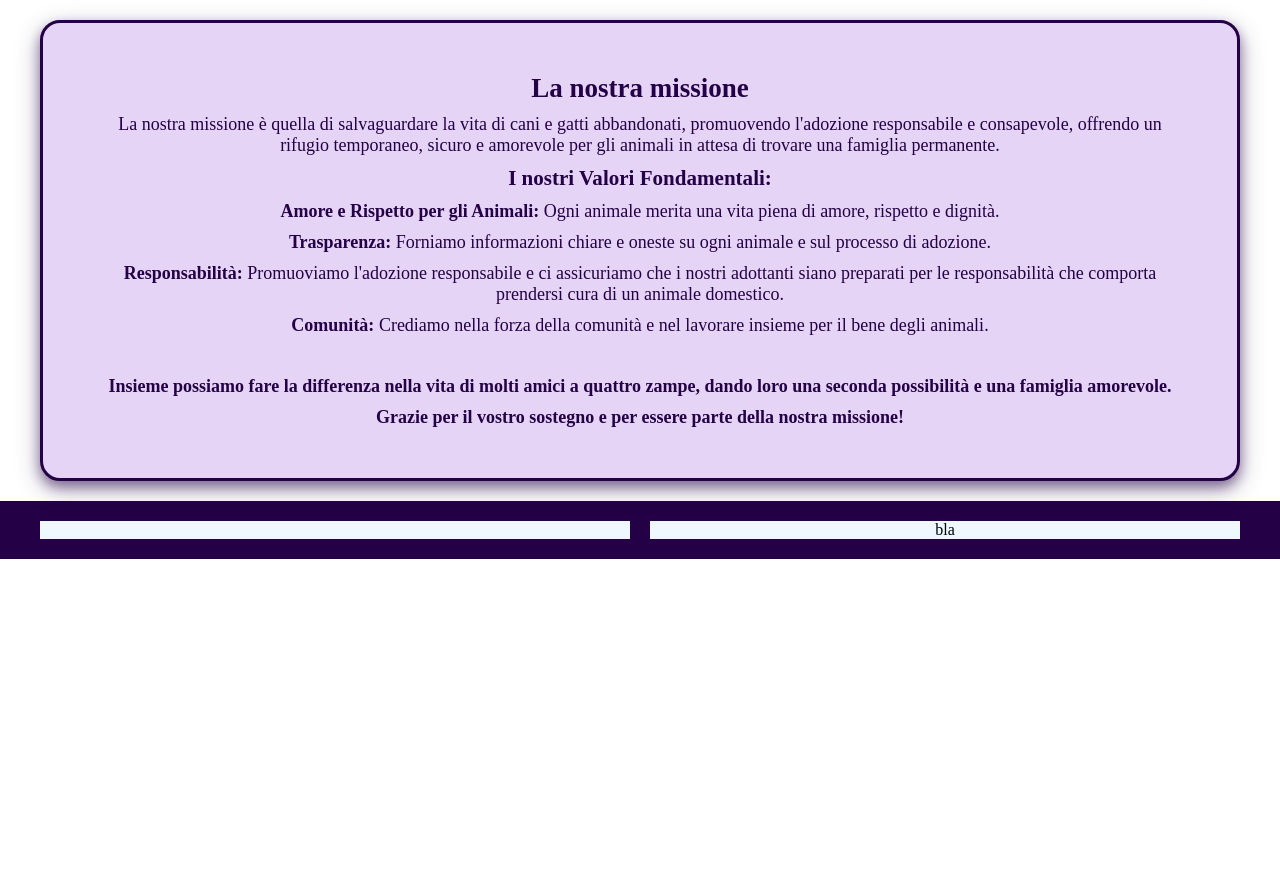
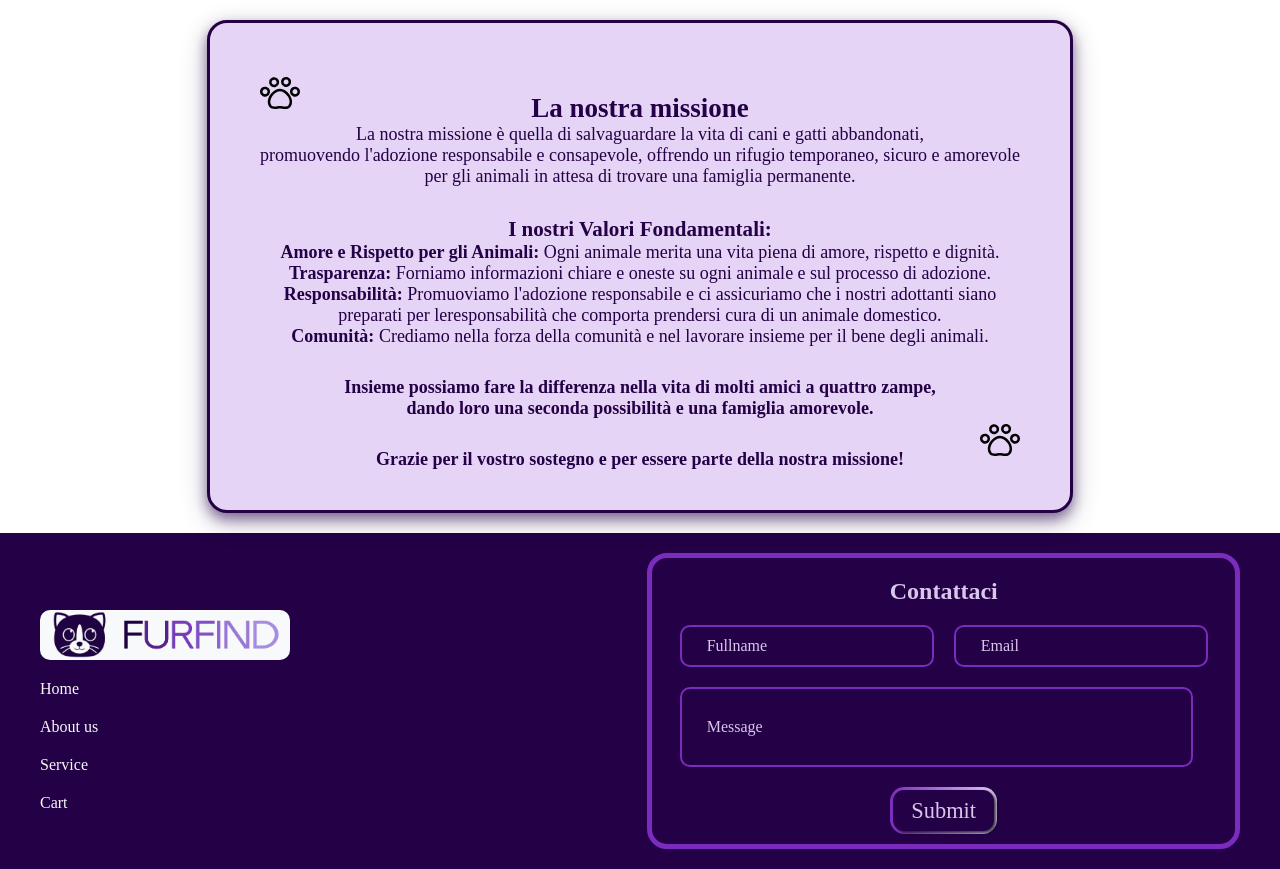
Before and after one commit to develhope/FS26-Team1-Project3, a React (Vite) app: page / in a window 1280 px wide. Before the commit the page ends 800 px from the top, so only its background shows below. Built offline with nearby package versions, Linux system fonts and the light colour scheme.

Commit message:
add footer

```diff
--- a/package.json
+++ b/package.json
@@ -10,6 +10,7 @@
     "preview": "vite preview"
   },
   "dependencies": {
+    "prettier": "^3.3.1",
     "react": "^18.2.0",
     "react-dom": "^18.2.0"
   },
--- a/src/components/Footer.css
+++ b/src/components/Footer.css
@@ -11,6 +11,142 @@
     width: 100%;
     background-color: aliceblue;
     justify-content: center;
-    align-items: center;
+}
+
+.div-footer {
+    display: flex;
+    flex-direction: column;
+    background-color: #240046;
+    color: #f8f9fa;
+    font-size: medium;
+    gap: 20px;
 
 }
+ .footer-logo {
+    display: flex;
+    align-items: flex-start;
+    border-radius: 10px;
+    justify-content: center;
+    text-align: center;
+    width: 250px;
+    height: 50px;
+    padding: 10px;
+    flex-direction: column;
+    background-color:#f8f9fa ;
+
+}
+
+.div-footer ul {
+    display: flex;
+    flex-direction: column;
+    justify-content: center;
+    list-style-type: none;
+    gap: 20px;
+}
+
+.div-footer ul:hover{
+    text-decoration: underline;
+    line-height: 10px;
+}
+
+.div-form {
+    display: flex;
+    flex-direction: column;
+    justify-content: center;
+    align-items: center;
+    background-color: #240046;
+    color: #d9c6ec;
+    border: 5px solid #7b2cbf;
+    border-radius: 20px;
+
+}
+
+
+
+  .fullname-footer {
+    display: flex;
+    gap: 20px;
+
+  }
+
+  .form-footer {
+     display: flex;
+     flex-direction: column;
+     gap: 20px;
+     background-color: #240046;
+     color: #d9c6ec;
+  }
+
+  .form-title {
+    display: flex;
+   margin: 20px;
+
+  }
+
+  .input {
+    color:#d9c6ec ;
+    border: 2px solid  #7b2cbf;
+    border-radius: 10px;
+    padding: 10px 25px;
+    background: transparent;
+
+  }
+
+  .input:active {
+    box-shadow: 2px 2px 15px  #7b2cbf inset;
+  }
+
+  .input::placeholder{
+    color: #d9c6ec;
+  }
+
+  .message {
+    height: 80px;
+    width: 513px;
+    border:2px solid  #7b2cbf ;
+
+  }
+
+  button {
+    max-height: 41px;
+    align-items: center;
+    display: flex;
+    font-size: 1.4em;
+    padding: 0.6em 0.8em;
+    border-radius: 0.5em;
+    border: none;
+    background-color:#240046;
+    color:#d9c6ec;
+    cursor: pointer;
+    box-shadow: 2px 2px 3px #000000b4;
+  }
+
+  .container {
+    align-self: center;
+    max-width: 107px;
+    position: relative;
+    padding: 3px;
+    margin-bottom: 10px;
+    background: linear-gradient(90deg,  #7b2cbf, #d9c6ec);
+    border-radius: 0.9em;
+    transition: all 0.4s ease;
+  }
+
+  .container::before {
+    content: "";
+    position: absolute;
+    inset: 0;
+    margin: auto;
+    border-radius: 0.9em;
+    z-index: -10;
+    filter: blur(0);
+    transition: filter 0.4s ease;
+  }
+
+  .container:hover::before {
+    background: linear-gradient(90deg,  #7b2cbf, #d9c6ec);
+    filter: blur(1.2em);
+  }
+  .container:active::before {
+    filter: blur(0.2em);
+  }
--- a/src/components/Footer.jsx
+++ b/src/components/Footer.jsx
@@ -1,13 +1,55 @@
+import React from 'react'
 import './Footer.css'
+import logo from '../assets/logo-senza-background.png'
+
+
 
 function Footer(params) {
     return(
-        <div className="footer-container">
-           <div className="div-footer block-footer">
-            <img src="" alt="" />
+        <div>
+          <div className="footer-container">
+             <div className="div-footer block-footer">
+                <div>
+
+                </div>
+                <div className='footer-logo'>
+                   <img src={logo} alt="logo" />
+                </div>
+                 <div className='footer-list'>
+                    <ul>
+                   <li>Home</li>
+                   <li>About us</li>
+                   <li>Service</li>
+                   <li>Cart</li>
+                 </ul>
+                 </div>
+
+             </div>
+             <div className="div-form  block-footer">
+                <div className='form-title'>
+                    <h2>Contattaci</h2>
+                </div>
+                <form className='form-footer'>
+                    <div className='fullname-footer '>
+                    <input placeholder="Fullname" className="input" name="text" type="text"/>
+
+                       <input type="email" name='email' placeholder='Email' className="input"/>
+                    </div>
+                    <div>
+                      <input type="text" name='message' className="input message" placeholder='Message' />
+                    </div>
+                    <div className="container">
+                      <button type="submit" className="button">Submit</button>
+                    </div>
+                </form>
+
+             </div>
+          </div>
+           <div>
+
            </div>
-           <div className="div-form  block-footer">bla</div>
         </div>
+
     )
 }
 
--- a/src/components/Mission.css
+++ b/src/components/Mission.css
@@ -64,6 +64,7 @@ select {
   justify-content: center;
   align-items: center;
   padding: 20px 40px;
+
 }
 
 .mission-text {
@@ -77,15 +78,26 @@ select {
   border-radius: 20px;
   box-shadow: 0 6px 12px 0 rgba(36, 0, 70, 0.4), 0 8px 24px 0 rgba(36, 0, 70, 0.35);
   text-align: center;
-  gap: 10px;
+  gap: 30px;
   padding: 50px;
   color: #240046;
   max-width: 1500px;
   font-size: large;
 }
 
-.mission-thanks{
-    padding-top: 30px;
-    gap: 10px;
-
+.mission-zampetta{
+  display: flex;
+  align-items: flex-start;
+  align-self: flex-start;
+  width: 40px;
+  height: 40px;
+  margin-bottom: -50px;
 }
+.mission-zampetta2 {
+  display: flex;
+  align-items: flex-start;
+  align-self: flex-end;
+  width: 40px;
+  height: 40px;
+  margin-top: -80px
+}
--- a/src/components/Mission.jsx
+++ b/src/components/Mission.jsx
@@ -1,25 +1,53 @@
 import React from "react"
 import './Mission.css'
-function Mission(params) {
+import paw from '../assets/paw-2-svgrepo-com.svg'
+
+
+function Mission() {
     return(
         <div className="mission-container">
+
             <div className="mission-text">
-                <h2 className="mission-title">La nostra missione</h2>
-                <p className="misssion-parag">
-                 La nostra missione è quella di salvaguardare la vita di cani e gatti abbandonati, promuovendo l'adozione responsabile e consapevole, offrendo un rifugio temporaneo, sicuro e amorevole per gli animali in attesa di trovare una famiglia permanente.
-                </p>
+                <div className="mission-zampetta">
+                 <img src={paw} alt="zampetta"/>
+                </div>
+
+                <div>
+                    <div>
+                      <h2 className="mission-title">La nostra missione</h2>
+                    </div>
+                    <div>
+                        <p className="misssion-parag">
+                      La nostra missione è quella di salvaguardare la vita di cani e gatti abbandonati, <br/>promuovendo l'adozione responsabile e consapevole,  offrendo un rifugio temporaneo, sicuro e amorevole <br />per gli animali in attesa di trovare una famiglia permanente.
+                      </p>
+                </div>
+
+                </div>
+
+                <div>
+                    <h3 className="mission-htre">I nostri Valori Fondamentali:</h3>
+                 <p><b>Amore e Rispetto per gli Animali: </b> Ogni animale merita una vita piena di amore, rispetto e dignità.</p>
+
+                 <p> <b>Trasparenza: </b>Forniamo informazioni chiare e oneste su ogni animale e sul processo di adozione.</p>
+
+                 <p><b>Responsabilità: </b>Promuoviamo l'adozione responsabile e ci assicuriamo che i nostri adottanti siano<br />  preparati per leresponsabilità che comporta prendersi cura di un animale domestico.</p>
+
+                 <p> <b>Comunità: </b>Crediamo nella forza della comunità e nel lavorare insieme per il bene degli animali.</p>
+                 </div>
 
 
-                <h3 className="mission-htre">I nostri Valori Fondamentali:</h3>
-                <p><b>Amore e Rispetto per gli Animali: </b> Ogni animale merita una vita piena di amore, rispetto e dignità.</p>
-                <p> <b>Trasparenza: </b>Forniamo informazioni chiare e oneste su ogni animale e sul processo di adozione.</p>
-                <p><b>Responsabilità: </b>Promuoviamo l'adozione responsabile e ci assicuriamo che i nostri adottanti siano preparati per le responsabilità che comporta prendersi cura di un animale domestico.</p>
-                <p> <b>Comunità: </b>Crediamo nella forza della comunità e nel lavorare insieme per il bene degli animali.</p>
+                 <div>
+                   <b> <p className="mission-thanks">Insieme possiamo fare la differenza nella vita di molti amici a quattro zampe,<br /> dando loro una seconda possibilità e una famiglia amorevole.</p> </b>
+                </div>
 
-                  <b> <p className="mission-thanks">Insieme possiamo fare la differenza nella vita di molti amici a quattro zampe, dando loro una seconda possibilità e una famiglia amorevole.</p> </b>
 
-                   <p><b>Grazie per il vostro sostegno e per essere parte della nostra missione!</b></p>
+                <div>
+                    <p><b>Grazie per il vostro sostegno e per essere parte della nostra missione!</b></p>
+                </div>
 
+                <div className="mission-zampetta2 ">
+                 <img src={paw} alt="zampetta"/>
+                </div>
 
             </div>
         </div>
```
Also changed, not shown: src/assets/paw-2-svgrepo-com.svg (added), src/designSystem/designSystem.html (line endings or trailing spaces), 1 other file (tests, documents, lock files or other folders).
